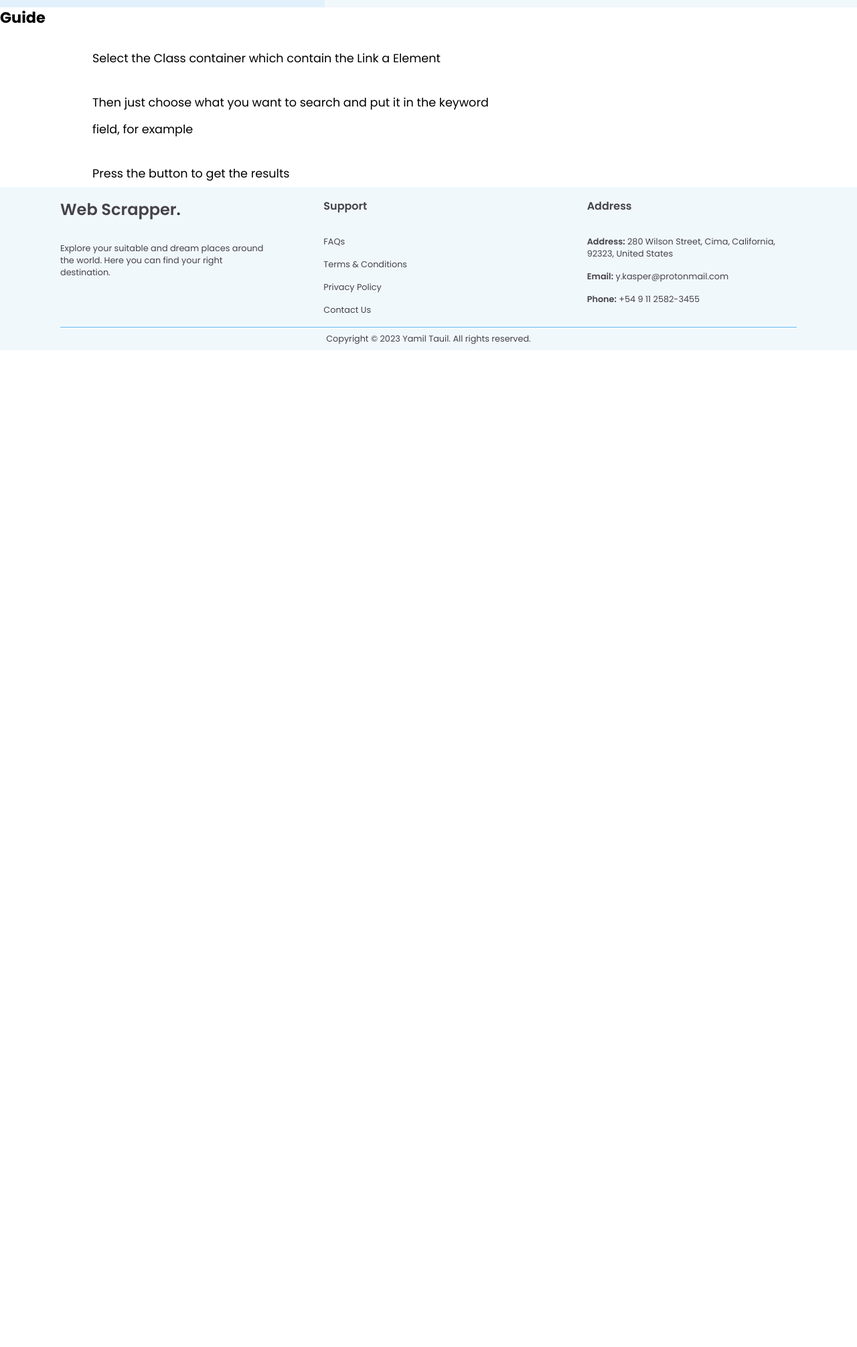
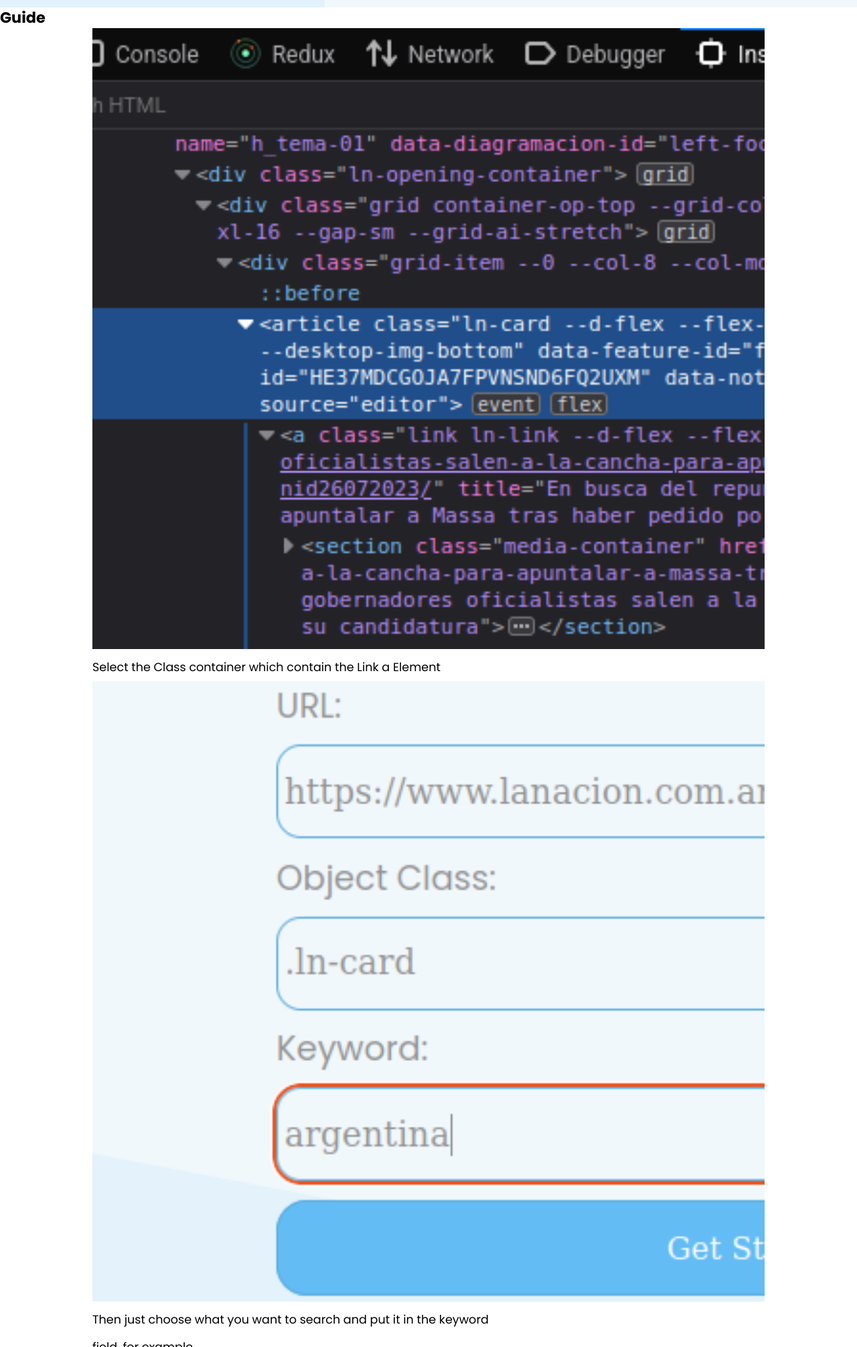
Before and after one commit to Chmod351/scraper, a website: page src/public/html.html in a window 1280 px wide. Shown: the part 789-2800 px from the top of the page at 67% size. Before the commit the page ends 1312 px from the top, so only its background shows below. Drawn offline with nearby package versions, Linux system fonts and the light colour scheme.

Commit message:
imagenes agregadas

```diff
--- a/src/public/html.html
+++ b/src/public/html.html
@@ -129,20 +129,32 @@
       <h3 class="big-title guide">Guide</h3>
       <div class="container">
         <article class="item">
-          <img src="" alt="" role="img" />
+          <img
+            src="./assests/Screenshot from 2023-07-26 20-38-35.png"
+            alt="press the button"
+            role="img"
+          />
           <p class="text">
             Select the Class container which contain the Link a Element
           </p>
         </article>
         <article class="item">
-          <img src="" alt="" role="img" />
+          <img
+            src="./assests/Screenshot from 2023-07-26 20-40-08.png"
+            alt="selectd a css container which contain the links and text that you want to scrapp"
+            role="img"
+          />
           <p class="text">
             Then just choose what you want to search and put it in the keyword
             field, for example
           </p>
         </article>
         <article class="item">
-          <img src="" alt="" role="img" />
+          <img
+            src="./assests//Screenshot from 2023-07-26 20-40-31.png"
+            alt="write what you want to scrap"
+            role="img"
+          />
           <p class="text">Press the button to get the results</p>
         </article>
       </div>
```
Also changed, not shown: src/README.md, src/public/assests/Screenshot from 2023-07-26 20-38-35.png (added), src/public/assests/Screenshot from 2023-07-26 20-40-08.png (added), src/public/assests/Screenshot from 2023-07-26 20-40-31.png (added).
